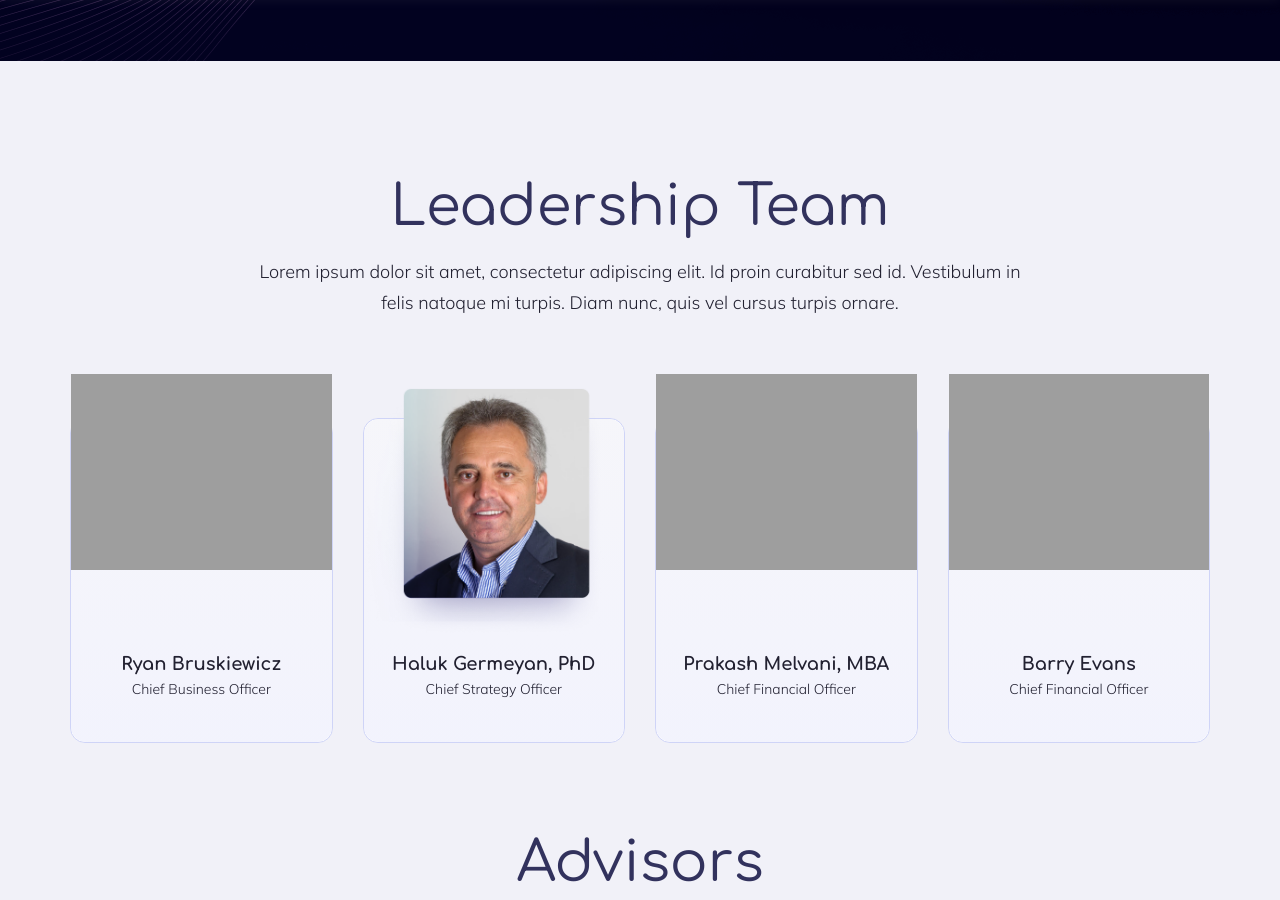
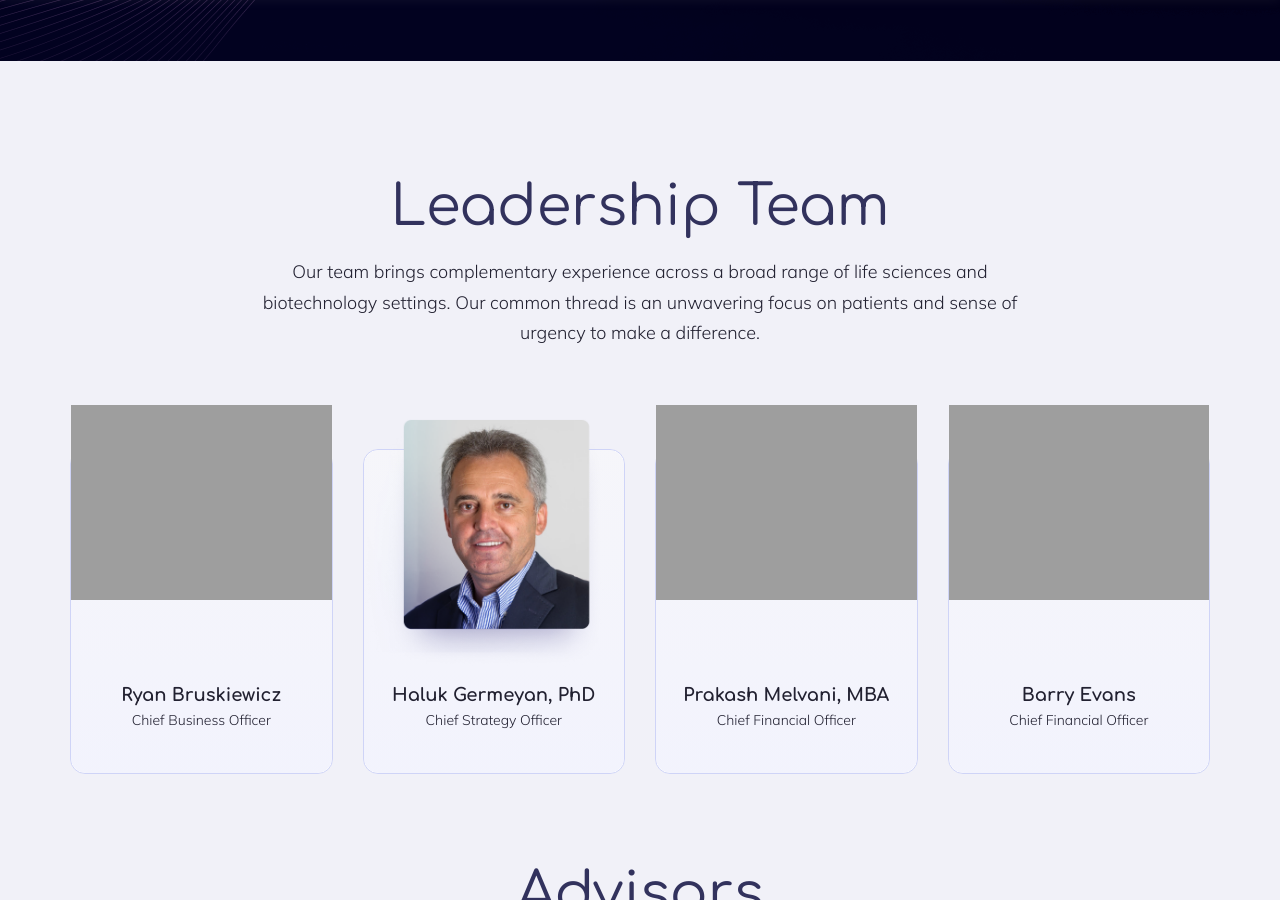
Before and after one commit to chaelpulse/vectgen, a Jekyll site: the page built from _pages/team.md, in a window 1280 px wide and 900 px high, scrolled down 839 px. Built offline with Jekyll 4.4.1, drawn with Linux system fonts in a browser that asks for light colours.

Commit message:
Team Copy Update

```diff
--- a/_includes/team-details.html
+++ b/_includes/team-details.html
@@ -6,7 +6,7 @@
             <h2>Leadership Team</h2>
 
             <p>
-                Lorem ipsum dolor sit amet, consectetur adipiscing elit. Id proin curabitur sed id. Vestibulum in felis natoque mi turpis. Diam nunc, quis vel cursus turpis ornare.
+                Our team brings complementary experience across a broad range of life sciences and biotechnology settings.  Our common thread is an unwavering focus on patients and sense of urgency to make a difference.
             </p>
         </div>
 
```
Also changed, not shown: 2 other files.
